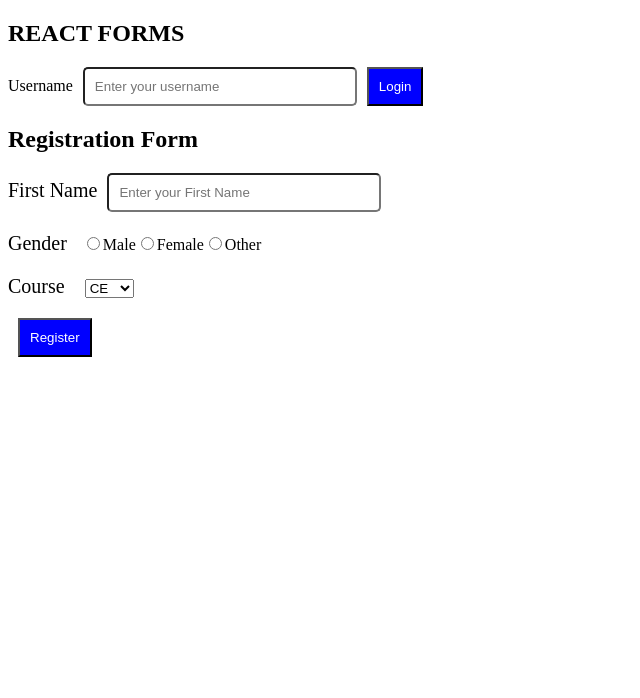
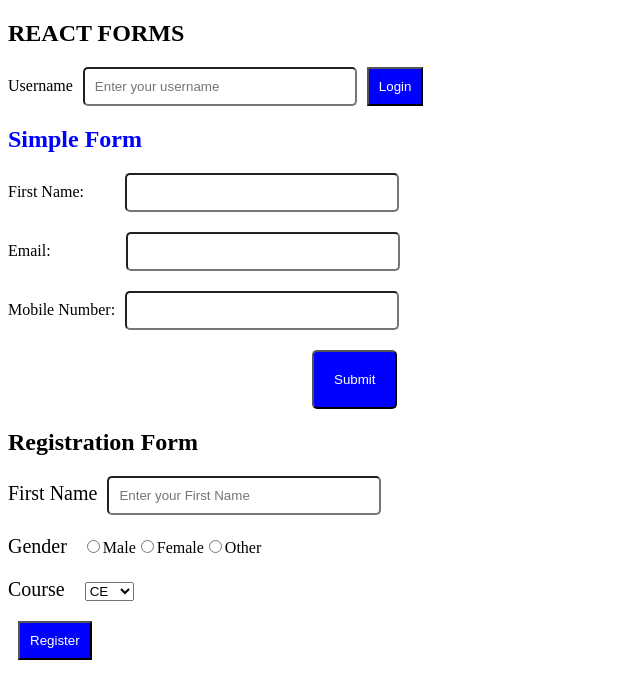
Before and after one commit to abiyababy8/react-programs, a React (Vite) app in the folder demo8/: page / in a window 1280 px wide. Shown: the top 698 px of the page, without its empty margins (0-640 px from the left). Built offline with nearby package versions, Linux system fonts and the light colour scheme.

Commit message:
added some code

```diff
--- a/demo8/src/App.jsx
+++ b/demo8/src/App.jsx
@@ -1,5 +1,6 @@
 import { useState } from "react"
 import Register from "./components/Register"
+import SimpleForm from "./components/SimpleForm"
 
 function App() {
   const [uname, setUname] = useState('')
@@ -16,6 +17,7 @@ function App() {
         <input type="text" placeholder="Enter your username" style={{ padding: '10px', marginLeft: '10px', width: '250px', borderRadius: '5px' }} onChange={(e) => setUname(e.target.value)} />
         <input type="submit" value={'Login'} style={{ backgroundColor: 'blue', padding: '10px', marginLeft: '10px', color: 'white' }} />
       </form>
+      <SimpleForm/>
       <Register />
     </>
   )
--- a/demo8/src/components/Register.jsx
+++ b/demo8/src/components/Register.jsx
@@ -28,11 +28,11 @@ function Register() {
                 <input type="text" style={{ padding: '10px', marginLeft: '10px', width: '250px', borderRadius: '5px' }} placeholder='Enter your First Name' name='uname' onChange={(e) => getUserData(e)} />
                 <div style={{ marginTop: '20px' }}>
                     <label htmlFor="" style={{ fontSize: '20px' }}>Gender</label>
-                    <input type="radio" name='gender' style={{ marginLeft: '20px' }} />
+                    <input type="radio" name='ugender' style={{ marginLeft: '20px' }} />
                     <label htmlFor="">Male</label>
-                    <input type="radio" name='gender' />
+                    <input type="radio" name='ugender'/>
                     <label htmlFor="">Female</label>
-                    <input type="radio" name='gender' />
+                    <input type="radio" name='ugender'/>
                     <label htmlFor="">Other</label>
                 </div>
                 <div style={{ marginTop: '20px' }}>
--- /dev/null
+++ b/demo8/src/components/SimpleForm.jsx
@@ -0,0 +1,35 @@
+import React, { useState } from 'react'
+
+function SimpleForm() {
+    const [firstName, setFirstName] = useState('')
+    const [email, setemail] = useState('')
+    const [mobNo, setMobNo] = useState('')
+    const handleRegister = (e) => {
+        e.preventDefault();
+        console.log(firstName, email, mobNo)
+    }
+    return (
+        <>
+            <h2 style={{ color: 'blue' }}>Simple Form</h2>
+            <form onSubmit={handleRegister}>
+                <div style={{ marginTop: '20px' }}>
+                    <label htmlFor="">First Name:</label>
+                    <input type="text" onChange={(e) => setFirstName(e.target.value)} style={{ padding: '10px', marginLeft: '41px', width: '250px', borderRadius: '5px' }} />
+                </div>
+                <div style={{ marginTop: '20px' }}>
+                    <label htmlFor="">Email:</label>
+                    <input type="text" onChange={(e) => setemail(e.target.value)} style={{ padding: '10px', marginLeft: '75px', width: '250px', borderRadius: '5px' }} />
+                </div>
+                <div style={{ marginTop: '20px' }}>
+                    <label htmlFor="">Mobile Number:</label>
+                    <input type="text" onChange={(e) => setMobNo(e.target.value)} style={{ padding: '10px', marginLeft: '10px', width: '250px', borderRadius: '5px' }} />
+                </div>
+                <div style={{ marginTop: '20px' }}>
+                    <button type='submit' style={{ padding: '20px', marginLeft: '304px', color: 'white', backgroundColor: 'blue', borderRadius: '5px' }}>Submit</button>
+                </div>
+            </form>
+        </>
+    )
+}
+
+export default SimpleForm
```
